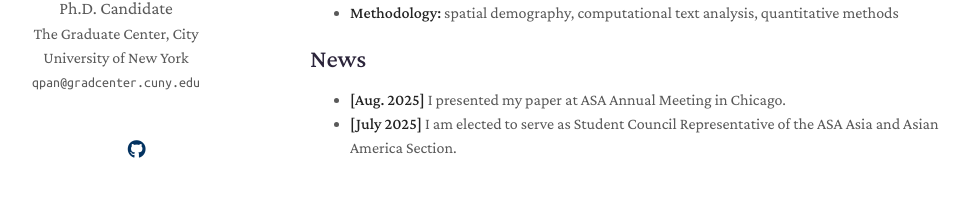
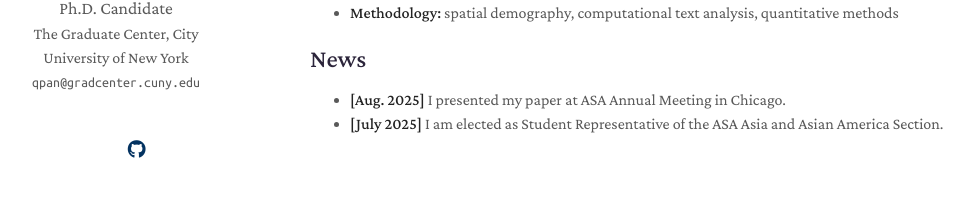
Before and after one commit to qiyao-pan/qiyao-pan.github.io, a Jekyll site: the page built from index.md, in a window 1280 px wide. Shown: the part 242-439 px from the top of the page, without its empty margins (160-1134 px from the left). Built offline with Jekyll 4.4.1, drawn with Linux system fonts in a browser that asks for light colours; a style sheet for code colours, icons or effects is not loaded; our own code applies the rules of GitHub Pages for plain Markdown files.

Commit message:
Update index.md

```diff
--- a/index.md
+++ b/index.md
@@ -15,4 +15,4 @@ I am a Ph.D. candidate at The Graduate Center, City University of New York
 ## News
 
 - **[Aug. 2025]** I presented my paper at ASA Annual Meeting in Chicago.
-- **[July 2025]** I am elected to serve as Student Council Representative of the ASA Asia and Asian America Section.
+- **[July 2025]** I am elected as Student Representative of the ASA Asia and Asian America Section.
```
